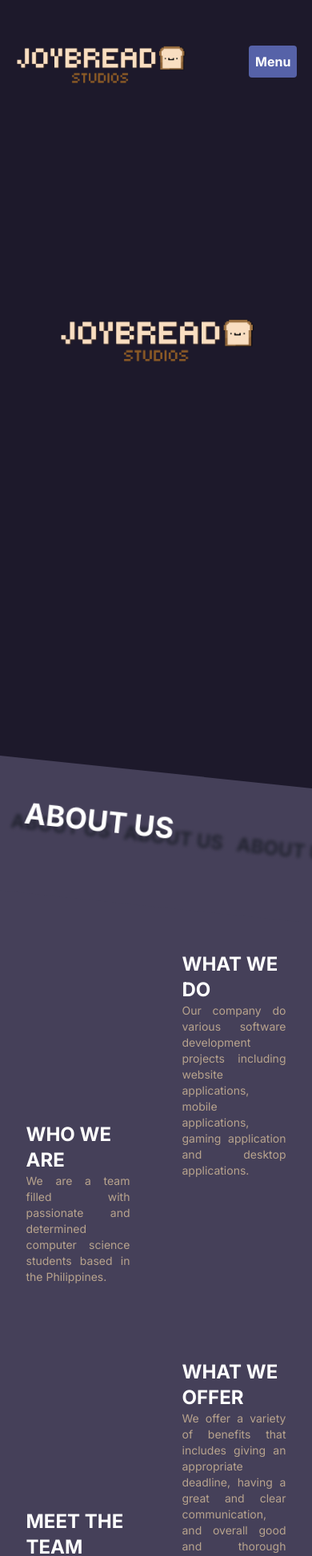
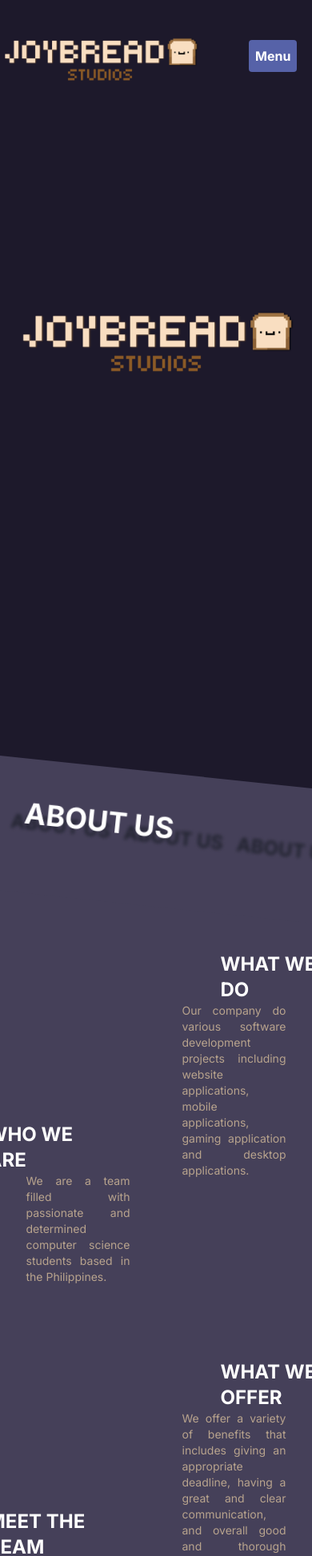
Before and after one commit to joybread-studios/joybread-website, a Next.js app: page / in a window 390 px wide. Shown: the top 1946 px of the page at 80% size. Built offline with nearby package versions, Linux system fonts and the light colour scheme.

Commit message:
fixed mobile view for header, intro and about us page

```diff
--- a/src/app/components/header.tsx
+++ b/src/app/components/header.tsx
@@ -10,7 +10,7 @@ const Header : React.FC = () => {
 	const isVisible = onScreen(ref);
 
 	const checkIfMobile = () => {
-		if(window.innerWidth < 640) setIsMobile(true);
+		if(window.innerWidth > 640) setIsMobile(true);
 		else setIsMobile(false);
 	}
 
@@ -24,7 +24,7 @@ const Header : React.FC = () => {
 	return (
 		<div>
 			<div ref={ref} className='w-full h-fit absolute flex justify-between items-center z-40'>
-				<Image src='/JOYBREADLOGO.png' alt='joybread studios logo' height={250} width={250} className={`${isMobile ? '' : 'p-4'}`}/>
+				<Image src='/JOYBREADLOGO.png' alt='joybread studios logo' height={250} width={250} className={`${!isMobile ? '' : 'p-4'}`}/>
 				<div className='w-1/4 flex justify-evenly items-center'>
 					{isMobile ?
 						<>
@@ -51,7 +51,7 @@ interface StickyHeaderProps {
 const StickyHeader : React.FC<StickyHeaderProps> = ({isVisible}) => {
 	const [isMobile, setIsMobile] = useState<boolean>(false);
 	const checkIfMobile = () => {
-		if(window.innerWidth < 640) setIsMobile(true);
+		if(window.innerWidth > 640) setIsMobile(true);
 		else setIsMobile(false);
 	}
 
@@ -64,7 +64,7 @@ const StickyHeader : React.FC<StickyHeaderProps> = ({isVisible}) => {
 
 	return (
 		<div className={`w-full fixed flex justify-between items-center transition duration-1000 ease-in-out bg-[#131217]/[50%] ${isVisible ? '-translate-y-32' : 'translate-y-0'} z-50`}>
-			<Image src='/static/images/Bread.png' alt='bread' height={100} width={100} className={`${isMobile ? '' : 'p-4'}`}/>
+			<Image src='/static/images/Bread.png' alt='bread' height={100} width={100} className={`${!isMobile ? '' : 'p-4'}`}/>
 			<div className='w-1/4 flex justify-evenly items-center'>
 				{isMobile ?
 						<>
--- a/src/app/sections/about-us.tsx
+++ b/src/app/sections/about-us.tsx
@@ -30,28 +30,28 @@ export default function AboutUs(){
         <div id='about' className={`relative overflow-hidden`}>
             <div className={`mt-24 relative w-[140%] sm:w-[110%] h-fit p-12 bg-[#454059] overflow-hidden -translate-x-5 rotate-6 z-20`}>
                 <p className='text-4xl sm:text-6xl font-bold'>ABOUT US</p>
-                <Marquee direction='right' autoFill={true} className='absolute -left-[25px] sm:-left-[50px] -top-[24px] text-[#21232F] text-2xl blur-[2px] sm:blur-sm -z-10'>
+                <Marquee direction='right' autoFill={true} className='absolute -left-[25px] sm:-left-[50px] -top-[24px] text-[#21232F] text-2xl sm:text-4xl blur-[2px] sm:blur-sm -z-10'>
                     <p className='font-bold'>ABOUT US&nbsp;&nbsp;&nbsp;</p>
                 </Marquee>
             </div>
             <div className={`relative w-full h-[150vh] bg-[#454059] flex justify-evenly items-center z-10 -translate-y-24`}>
                 <div className='w-full h-full flex flex-col justify-evenly items-center translate-y-20'>
                     <div ref={ref} className='flex flex-col w-2/3 sm:w-1/2 items-center'>
-                        <p className={`text-2xl sm:text-4xl font-bold flex text-start transition duration-1000 ease-in-out ${isVisible ? `${isMobile ? '-translate-x-12' : ''}` : '-translate-x-[200%]'}`}>WHO WE ARE</p>
+                        <p className={`text-2xl sm:text-4xl font-bold flex text-start transition duration-1000 ease-in-out ${isVisible ? `${!isMobile ? '-translate-x-12' : ''}` : '-translate-x-[200%]'}`}>WHO WE ARE</p>
                         <p className={`text-sm sm:text-base text-[#B8A38D] text-justify transition duration-1000 ease-in-out ${isVisible ? '' : '-translate-x-[200%]'}`}>We are a team filled with passionate and determined computer science students based in the Philippines.</p>
                     </div>
                     <div ref={ref2} className='flex flex-col w-2/3 sm:w-1/2 items-center'>
-                        <p className={`text-2xl sm:text-4xl font-bold flex text-start transition duration-1000 ease-in-out ${isVisible2 ? `${isMobile ? '-translate-x-12' : ''}` : '-translate-x-[200%]'}`}>MEET THE TEAM</p>
+                        <p className={`text-2xl sm:text-4xl font-bold flex text-start transition duration-1000 ease-in-out ${isVisible2 ? `${!isMobile ? '-translate-x-12' : ''}` : '-translate-x-[200%]'}`}>MEET THE TEAM</p>
                         <p className={`text-sm sm:text-base text-[#B8A38D] text-justify transition duration-1000 ease-in-out ${isVisible2 ? '' : '-translate-x-[200%]'}`}>Antonio Garcia Jr. | Co-Founder | Frontend<br/>Elaijah Sapla | Co-Founder | Backend<br/>Richmond Viloria | Co-Founder | Fullstack</p>
                     </div>
                 </div>
                 <div className='w-full h-full flex flex-col justify-evenly items-center -translate-y-20'>
                     <div ref={ref3} className='flex flex-col w-2/3 sm:w-1/2 items-center'>
-                        <p className={`text-2xl sm:text-4xl font-bold flex text-start transition duration-1000 ease-in-out ${isVisible3 ? `${isMobile ? 'translate-x-12' : ''}` : 'translate-x-[200%]'}`}>WHAT WE DO</p>
+                        <p className={`text-2xl sm:text-4xl font-bold flex text-start transition duration-1000 ease-in-out ${isVisible3 ? `${!isMobile ? 'translate-x-12' : ''}` : 'translate-x-[200%]'}`}>WHAT WE DO</p>
                         <p className={`text-sm sm:text-base text-[#B8A38D] text-justify transition duration-1000 ease-in-out ${isVisible3 ? '' : 'translate-x-[200%]'}`}>Our company do various software development projects including website applications, mobile applications, gaming application and desktop applications.</p>
                     </div>
                     <div ref={ref4} className='flex flex-col w-2/3 sm:w-1/2 items-center'>
-                        <p className={`text-2xl sm:text-4xl font-bold flex text-start transition duration-1000 ease-in-out ${isVisible4 ? `${isMobile ? 'translate-x-12' : ''}` : 'translate-x-[200%]'}`}>WHAT WE OFFER</p>
+                        <p className={`text-2xl sm:text-4xl font-bold flex text-start transition duration-1000 ease-in-out ${isVisible4 ? `${!isMobile ? 'translate-x-12' : ''}` : 'translate-x-[200%]'}`}>WHAT WE OFFER</p>
                         <p className={`text-sm sm:text-base text-[#B8A38D] text-justify transition duration-1000 ease-in-out ${isVisible4 ? '' : 'translate-x-[200%]'}`}>We offer a variety of benefits that includes giving an appropriate deadline, having a great and clear communication, and overall good and thorough quality of the application created by the team.</p>
                     </div>
                 </div>
--- a/src/app/sections/intro.tsx
+++ b/src/app/sections/intro.tsx
@@ -9,7 +9,7 @@ export default function Intro(){
     })
     const [isMobile, setIsMobile] = useState<boolean>(false);
 	const checkIfMobile = () => {
-		if(window.innerWidth < 640) setIsMobile(true);
+		if(window.innerWidth > 640) setIsMobile(true);
 		else setIsMobile(false);
 	}
 
@@ -22,14 +22,14 @@ export default function Intro(){
 
     const marquee = () => {
         return <Marquee className='relative w-full h-full -z-10 overflow-hidden' autoFill={true}>
-                <Image src='/image 1.png' alt='placeholder' height={isMobile ? 600 : 400} width={isMobile ? 600 : 400} className='blur-sm object-contain'/>
-                <Image src='/image 3.png' alt='placeholder 2' height={isMobile ? 400 : 300} width={isMobile ? 400 : 300} className='blur-sm object-contain'/>
+                <Image src='/image 1.png' alt='placeholder' height={!isMobile ? 600 : 400} width={!isMobile ? 600 : 400} className='blur-sm object-contain'/>
+                <Image src='/image 3.png' alt='placeholder 2' height={!isMobile ? 400 : 300} width={!isMobile ? 400 : 300} className='blur-sm object-contain'/>
             </Marquee>
     }
 
     return (
         <div ref={ref} className='w-full h-screen mb-8 flex justify-center items-center -z-20'>
-            <Image src='/JOYBREADLOGO.png' alt='joybread studios logo' height={isMobile ? 350 : 250} width={isMobile ? 350 : 250} className='absolute'/>
+            <Image src='/JOYBREADLOGO.png' alt='joybread studios logo' height={!isMobile ? 350 : 250} width={!isMobile ? 350 : 250} className='absolute'/>
             <div className='relative w-screen h-5/6'>
 
             </div>
```
